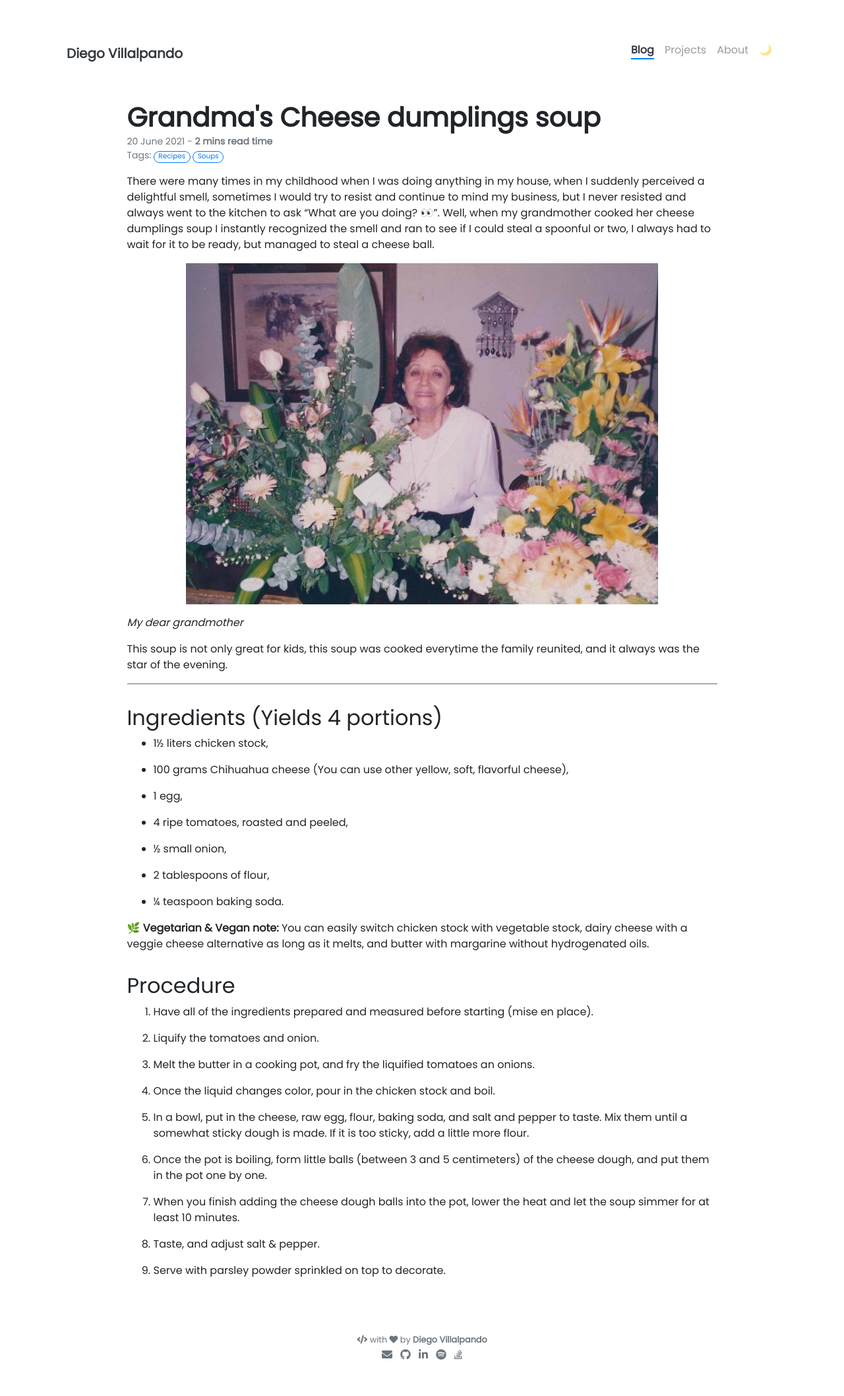
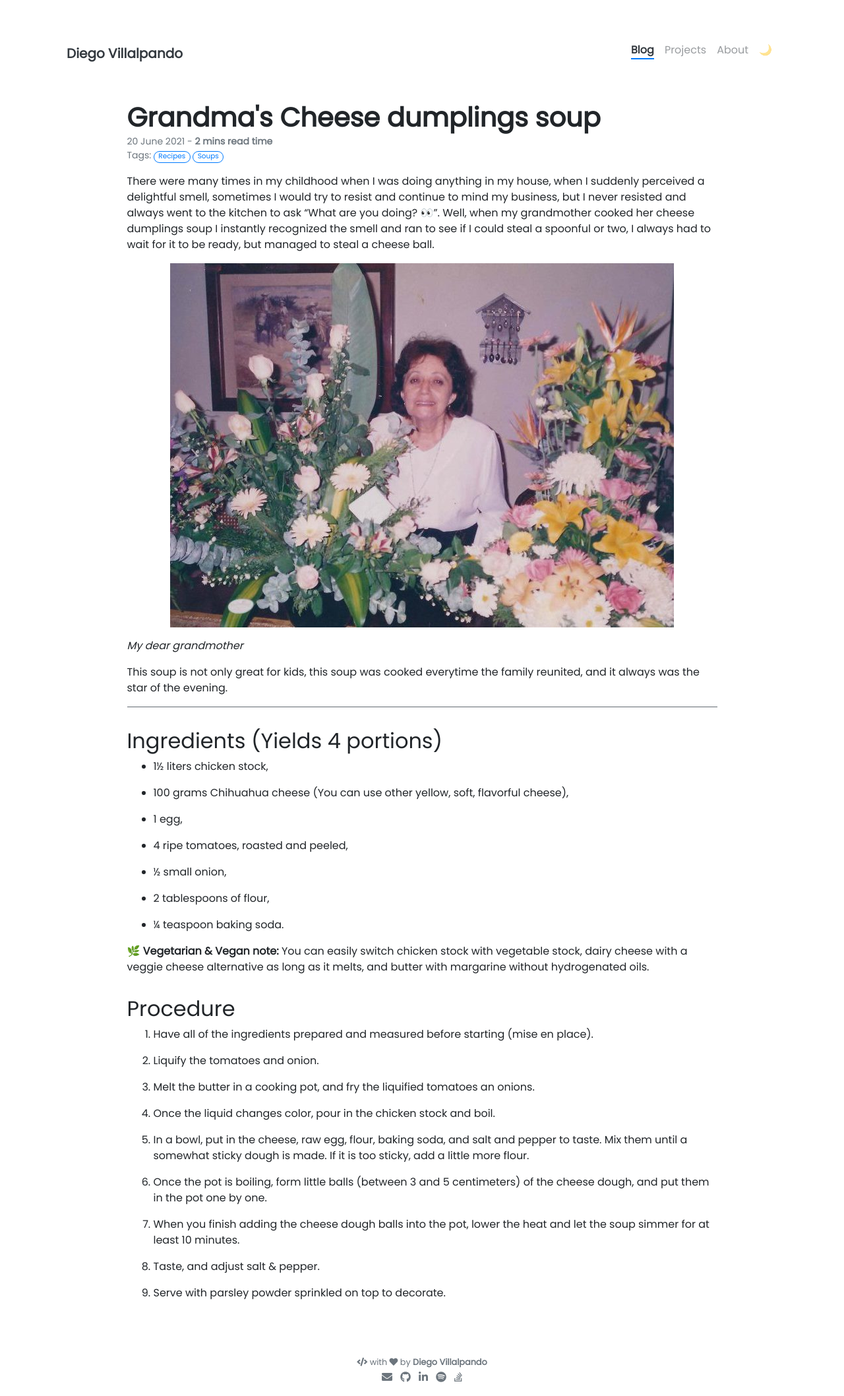
Before and after one commit to Dialvive/dialvive.dev, a Jekyll site: the page built from _posts/2021-06-20-cheese-dumplings-soup.md, in a window 1280 px wide. Shown: the whole page at 66% size. Built offline with Jekyll 4.4.1, drawn with Linux system fonts in a browser that asks for light colours; nearby versions of some CDN libraries; emoji names are drawn with the system emoji font; our own code applies the rules of GitHub Pages for plain Markdown files; comment, search, counter and statistics services are not loaded; before the commit the page ends 2082 px from its top, so only the background shows below that.

Commit message:
Fix generalia

```diff
--- a/_config.yml
+++ b/_config.yml
@@ -5,7 +5,6 @@ description         : >-
                       gastronomy & horticulture hobbyist.
 baseurl             : ""
 repository          : dialvive/dialvive.github.io
-#remote_theme        : YoussefRaafatNasry/portfolYOU
 
 
 ### Plugins ###
--- a/_layouts/default.html
+++ b/_layouts/default.html
@@ -1,10 +1,4 @@
 <!DOCTYPE html>
-
-<!--
-  portfolYOU Jekyll theme by Youssef Raafat
-  Free for personal and commercial use under the MIT license
-  https://github.com/YoussefRaafatNasry/portfolYOU
--->
 
 <html lang="en" class="h-100">
 
--- a/_sass/_blog.scss
+++ b/_sass/_blog.scss
@@ -1,8 +1,3 @@
-em {
-  align-self: center;
-  text-align: center;
-}
-
 .search-box {
   box-shadow: none !important;
 }
@@ -52,9 +47,14 @@ em {
 
   img:not(.emoji) {
     display: block;
-    max-width: 80%;
+    max-width: 90%;
     height: auto;
     margin: 1rem auto;
+    em {
+      display: inline-flex;
+      align-self: center;
+      text-align: center;
+    }
   }
 
   .video {
```
